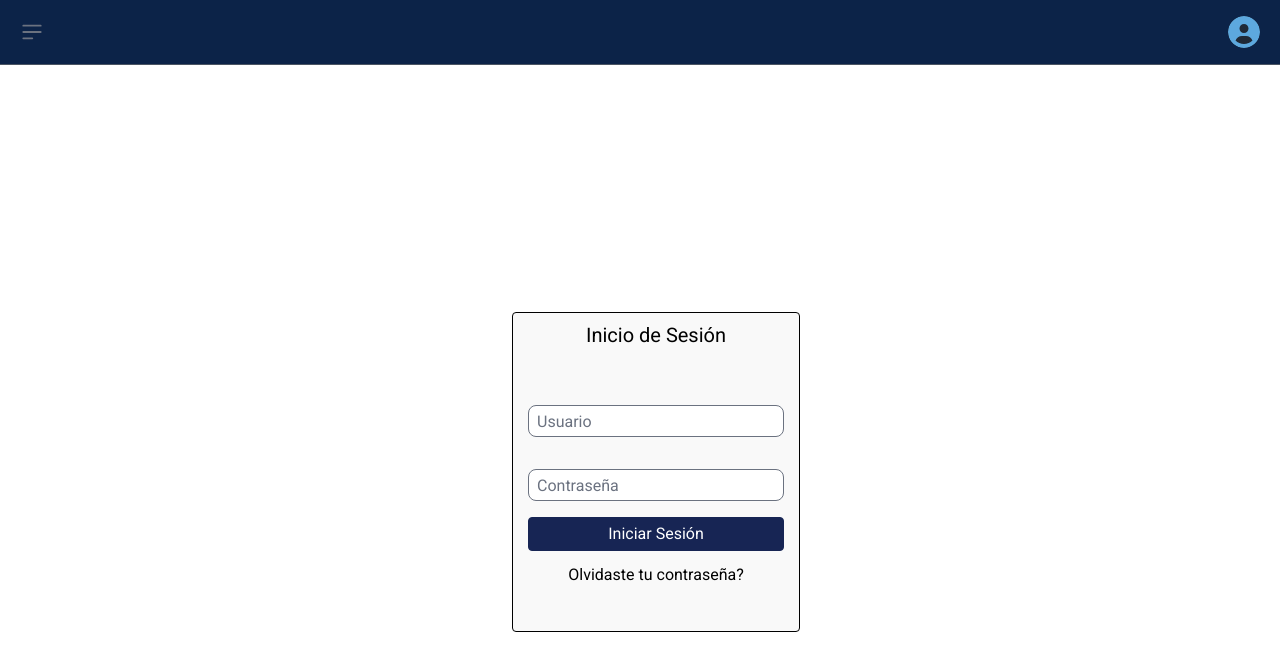
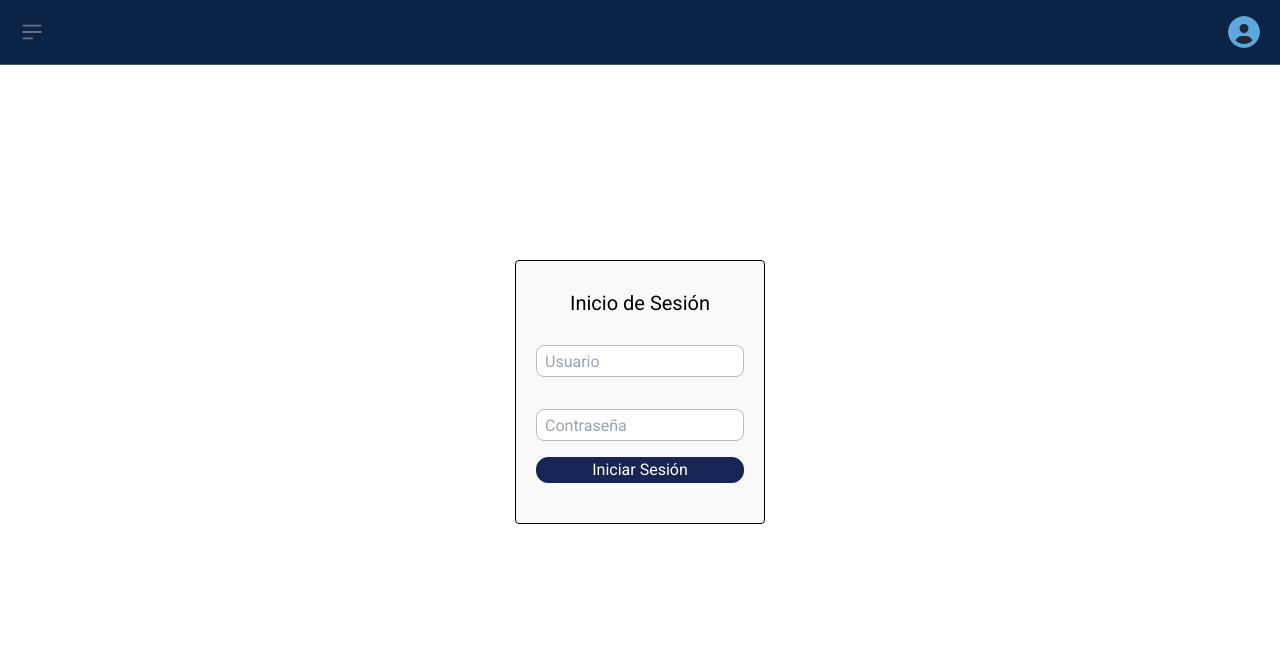
Before and after one commit to Arimon1123/academic_monitoring_front, an Angular app: page /login in a window 1280 px wide. Shown: the top 670 px of the page. Built offline with nearby package versions, Linux system fonts and the light colour scheme.

Commit message:
added auth guard

```diff
--- a/src/app/app.component.ts
+++ b/src/app/app.component.ts
@@ -1,25 +1,33 @@
 import { Component } from '@angular/core';
 import { CommonModule } from '@angular/common';
-import { RouterOutlet } from '@angular/router';
+import { Router, RouterModule, RouterOutlet } from '@angular/router';
 import { NavbarComponent } from '../components/navbar/navbar.component';
 import { SidebarComponent } from '../components/sidebar/sidebar.component';
-import { trigger, state, style, transition, animate } from '@angular/animations';
 import { initFlowbite } from 'flowbite';
+import { AuthServiceService } from '../service/auth-service.service';
 
 
 @Component({
   selector: 'app-root',
   standalone: true,
-  imports: [CommonModule, RouterOutlet, NavbarComponent, SidebarComponent],
+  imports: [CommonModule, RouterOutlet, NavbarComponent, SidebarComponent, RouterModule],
   templateUrl: './app.component.html',
   styleUrls: ['./app.component.css'],
 
 })
 export class AppComponent {
   title = 'frontend_academic_monitoring';
-  constructor() { }
+  constructor(private authService: AuthServiceService, private router: Router) { }
   ngOnInit() {
     initFlowbite();
   }
 
+  logout() {
+    localStorage.removeItem('isLogged');
+    localStorage.removeItem('userDetails');
+    this.authService.logout().subscribe((data: any) => {
+      console.log(data);
+    });
+    this.router.navigate(['/login']);
+  }
 }
--- a/src/app/app.config.ts
+++ b/src/app/app.config.ts
@@ -4,8 +4,10 @@ import { provideRouter } from '@angular/router';
 import { routes } from './app.routes';
 import { provideHttpClient } from '@angular/common/http';
 import { provideAnimations } from '@angular/platform-browser/animations';
+import { AuthServiceService } from '../service/auth-service.service';
+import { UserService } from '../service/user.service';
 
 export const appConfig: ApplicationConfig = {
-  providers: [provideRouter(routes), provideHttpClient(), provideAnimations()]
+  providers: [provideRouter(routes), provideHttpClient(), provideAnimations(), AuthServiceService, UserService]
 
 };
--- a/src/app/app.routes.ts
+++ b/src/app/app.routes.ts
@@ -2,16 +2,17 @@ import { Routes } from '@angular/router';
 import { LoginComponent } from '../views/login/login.component';
 import { UsersComponent } from '../views/users/users.component';
 import { UserListComponent } from '../views/user-list/user-list.component';
+import { authGuard } from '../guard/auth.guard';
 
 export const routes: Routes = [
     {
         path: 'login', component: LoginComponent
     },
     {
-        path: '', component: UsersComponent
+        path: 'userRegister', component: UsersComponent, canActivate: [authGuard], data: { roles: ['ADMINISTRATIVE'] }
     },
     {
-        path: 'userList', component: UserListComponent
+        path: 'userList', component: UserListComponent, canActivate: [authGuard], data: { roles: ['ADMINISTRATIVE'] }
     }
 
 ];
--- /dev/null
+++ b/src/guard/auth.guard.ts
@@ -0,0 +1,21 @@
+import { CanActivateFn, Router } from '@angular/router';
+import { Inject, inject } from '@angular/core';
+import { UserService } from '../service/user.service';
+import { AuthServiceService } from '../service/auth-service.service';
+
+
+export const authGuard: CanActivateFn = (route, state) => {
+
+  const authService = inject(AuthServiceService);
+  const userService = inject(UserService);
+  const router = inject(Router);
+  const isLogged = authService.isLoggedIn();
+  const userDetails = localStorage.getItem('userDetails');
+  const user = JSON.parse(userDetails?.toString() || '{}');
+  if (isLogged && user.role === 'ADMINISTRATIVE') {
+    return true;
+  } else {
+    router.navigate(['/login']);
+  }
+  return false;
+};
--- /dev/null
+++ b/src/service/auth-service.service.ts
@@ -0,0 +1,28 @@
+import { HttpClient } from '@angular/common/http';
+import { Injectable } from '@angular/core';
+import { environment } from '../environments/environment.development';
+
+
+@Injectable({
+  providedIn: 'root'
+})
+export class AuthServiceService {
+  API_URL = environment.API_URL + "/auth";
+
+  constructor(private http: HttpClient) { }
+
+  login(user: any) {
+    return this.http.post(`${this.API_URL}/authenticate`, user, { responseType: 'text', withCredentials: true })
+  }
+
+  logout() {
+    return this.http.get(`${this.API_URL}/logout`, { responseType: 'text', withCredentials: true });
+  }
+  isLoggedIn() {
+    const isLogged = localStorage.getItem('isLogged');
+    if (isLogged) {
+      return true;
+    }
+    return false;
+  }
+}
--- a/src/service/log-in.service.ts
+++ b/src/service/log-in.service.ts
@@ -8,9 +8,10 @@ import { Injectable } from '@angular/core';
 })
 export class LogInService {
   API_URL = 'http://localhost:8080';
-  constructor(private http:HttpClient) { }
+  constructor(private http: HttpClient) { }
+  login(user: any) {
+    //make accept text/plain
+    return this.http.post(`${this.API_URL}/authenticate`, user, { responseType: 'text', withCredentials: true });
 
-  login(user: any){
-    return this.http.post(`${this.API_URL}/authenticate`, user);
   }
 }
--- a/src/service/user.service.ts
+++ b/src/service/user.service.ts
@@ -1,6 +1,7 @@
 import { HttpClient, HttpParams } from '@angular/common/http';
 import { Injectable } from '@angular/core';
 import { environment } from '../environments/environment.development';
+import { firstValueFrom } from 'rxjs';
 
 
 
@@ -13,17 +14,19 @@ export class UserService {
 
 
   createUser(formData: any) {
-    return this.http.post(`${environment.API_URL}/user`, formData, { responseType: 'json' });
+    return this.http.post(`${environment.API_URL}/user`, formData, { responseType: 'json', withCredentials: true });
   }
 
   getUserList() {
-    return this.http.get(`${environment.API_URL}/user?role=`, { responseType: 'json' });
+    return this.http.get(`${environment.API_URL}/user?role=`, { responseType: 'json', withCredentials: true });
   }
   checkUsername(username: string) {
-    return this.http.get(`${environment.API_URL}/user/${username}/available`, { responseType: 'json' });
+    return this.http.get(`${environment.API_URL}/user/${username}/available`, { responseType: 'json', withCredentials: true });
   }
-
   blockUser(id: number) {
 
   }
+  userDetails() {
+    return this.http.get(`${environment.API_URL}/auth/details`, { responseType: 'json', withCredentials: true });
+  }
 }
--- a/src/views/login/login.component.html
+++ b/src/views/login/login.component.html
@@ -1,35 +1,21 @@
-<main class="h-screen w-screen flex justify-center items-center">
-  <section
-    class="h-80 w-72 border border-black rounded p-2 bg-bg-color"
-  >
-    <div class="flex flex-col justify-center items-center box-border">
-      <h1 class="text-xl mb-7">Inicio de Sesión</h1>
-      <form  [formGroup]="loginForm" class="flex flex-col justify-center items-center my-3" (submit)="login($event)" >
+<main class="h-[80vh] flex justify-center items-center">
+  <section class=" border border-black rounded bg-[#F9F9F9]">
+    <div class="flex flex-col justify-center items-center box-border py-7 px-5">
+      <h1 class="text-xl mb-3">Inicio de Sesión</h1>
+      <form [formGroup]="loginForm" class="flex flex-col justify-center items-center mb-3" (submit)="login($event)">
         <div class="flex flex-col my-4">
-          <input
-            placeholder="Usuario"
-            type="text"
-            id="username"
-            class="border rounded-lg h-8 w-64 pl-2"
-            formControlName="username"
-          />
+          <input placeholder="Usuario" type="text" id="username"
+            class="border border-[#BCBCBC] rounded-lg h-8 w-52 pl-2 placeholder-gray-400" formControlName="username" />
         </div>
         <div class="flex flex-col my-4">
-          <input
-            placeholder="Contraseña"
-            type="text"
-            id="password"
-            class="border rounded-lg h-8 w-64 pl-2"
-            formControlName="password"
-          />
+          <input placeholder="Contraseña" type="text" id="password" type="password"
+            class="border border-[#BCBCBC] rounded-lg h-8 w-52 pl-2 placeholder-gray-400" formControlName="password" />
         </div>
-        <button
-          class="border border-blue-950 rounded bg-blue-950 text-white p-1 w-64"
-        >
+        <button class="border border-blue-950 rounded-xl bg-blue-950  text-white  w-52">
           Iniciar Sesión
         </button>
       </form>
-      <a>Olvidaste tu contraseña?</a>
+
     </div>
   </section>
 </main>
--- a/src/views/login/login.component.ts
+++ b/src/views/login/login.component.ts
@@ -3,34 +3,48 @@ import { NavbarComponent } from '../../components/navbar/navbar.component';
 import { LogInService } from '../../service/log-in.service';
 import { ReactiveFormsModule, FormControl, FormGroup, Validators } from '@angular/forms';
 import { HttpClient } from '@angular/common/http';
+import { AuthServiceService } from '../../service/auth-service.service';
+import { UserService } from '../../service/user.service';
+import { Router } from '@angular/router';
 
 @Component({
   selector: 'app-login',
   standalone: true,
   imports: [NavbarComponent, ReactiveFormsModule],
-  providers: [LogInService,HttpClient],
+  providers: [LogInService, HttpClient],
   templateUrl: './login.component.html',
   styleUrl: './login.component.css'
 })
 export class LoginComponent {
-  constructor(private loginService: LogInService) { }
-  loginForm : FormGroup = new FormGroup({
-    username: new FormControl('',[Validators.required, Validators.maxLength(20), Validators.minLength(5), Validators.pattern('^[a-zA-Z0-9]+$')]),
+  constructor(private loginService: AuthServiceService, private userService: UserService, private router: Router) { }
+  loginForm: FormGroup = new FormGroup({
+    username: new FormControl('', [Validators.required, Validators.maxLength(20), Validators.minLength(5), Validators.pattern('^[a-zA-Z0-9]+$')]),
     password: new FormControl('', [Validators.required, Validators.maxLength(20), Validators.minLength(5), Validators.pattern('^[a-zA-Z0-9]+$')]),
   })
 
 
-  login(event: any){
+  login(event: any) {
     event.preventDefault();
-    this.loginService.login(this.loginForm.value).subscribe(
-      {
-        next: (data) => {
-          console.log(data);
+    this.loginService.login(this.loginForm.value)
+      .subscribe({
+        next: (data: any) => {
+
+          localStorage.setItem('isLogged', JSON.stringify(true));
         },
-        error: (error) => {
-          console.log(error);
+        error: (error: any) => {
+          alert("Error en el login");
+        },
+        complete: () => {
+          this.userService.userDetails().subscribe({
+            next: (data: any) => {
+              localStorage.setItem('userDetails', JSON.stringify(data));
+            },
+            complete: () => {
+              alert("Login exitoso");
+              this.router.navigate(['/userList']);
+            }
+          });
         }
-      }
-    )
+      })
   }
 }
```
Also changed, not shown: src/app/app.component.html (+8 -7 lines), src/views/user-list/user-list.component.ts (+10 -0 lines).
